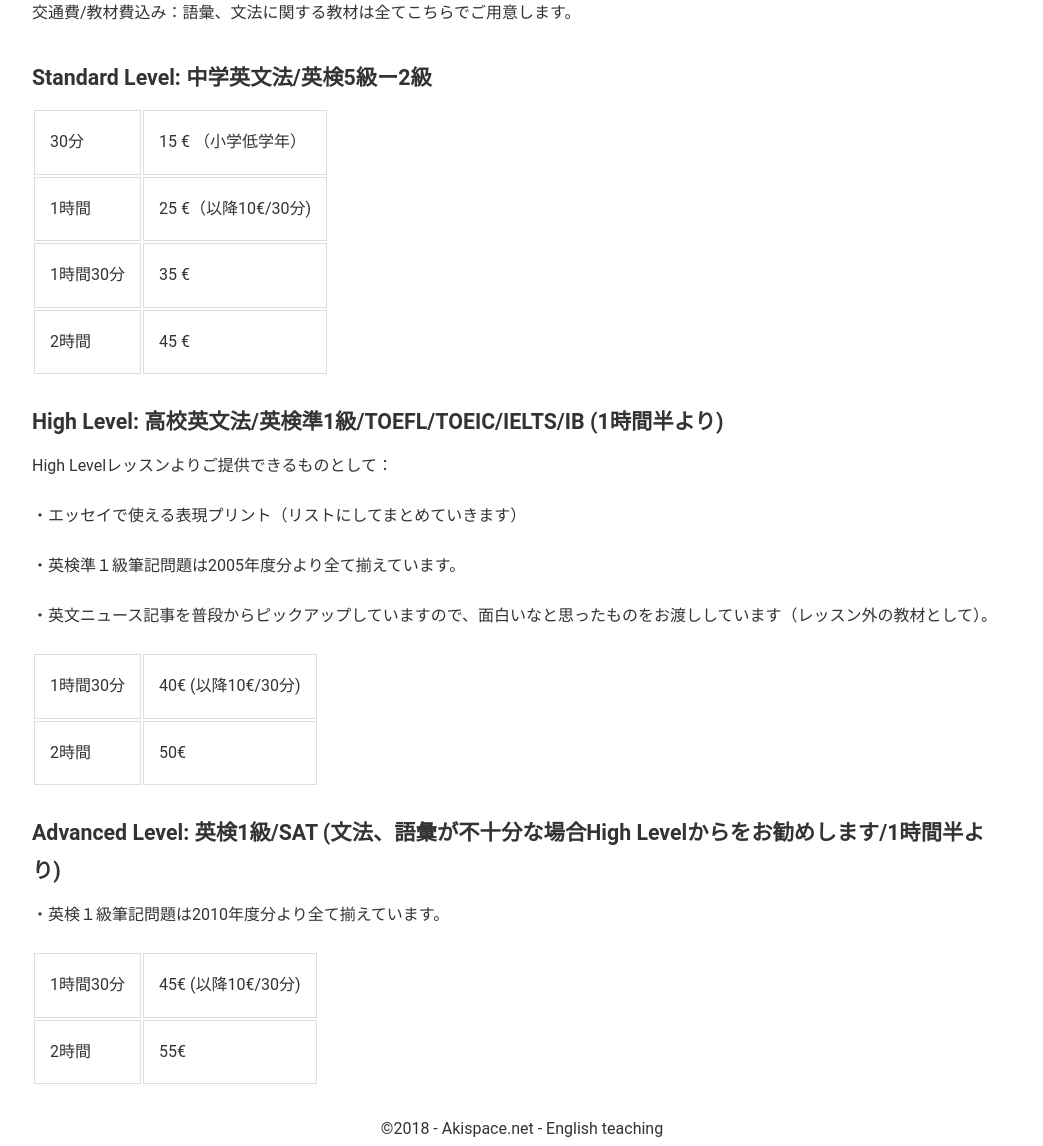
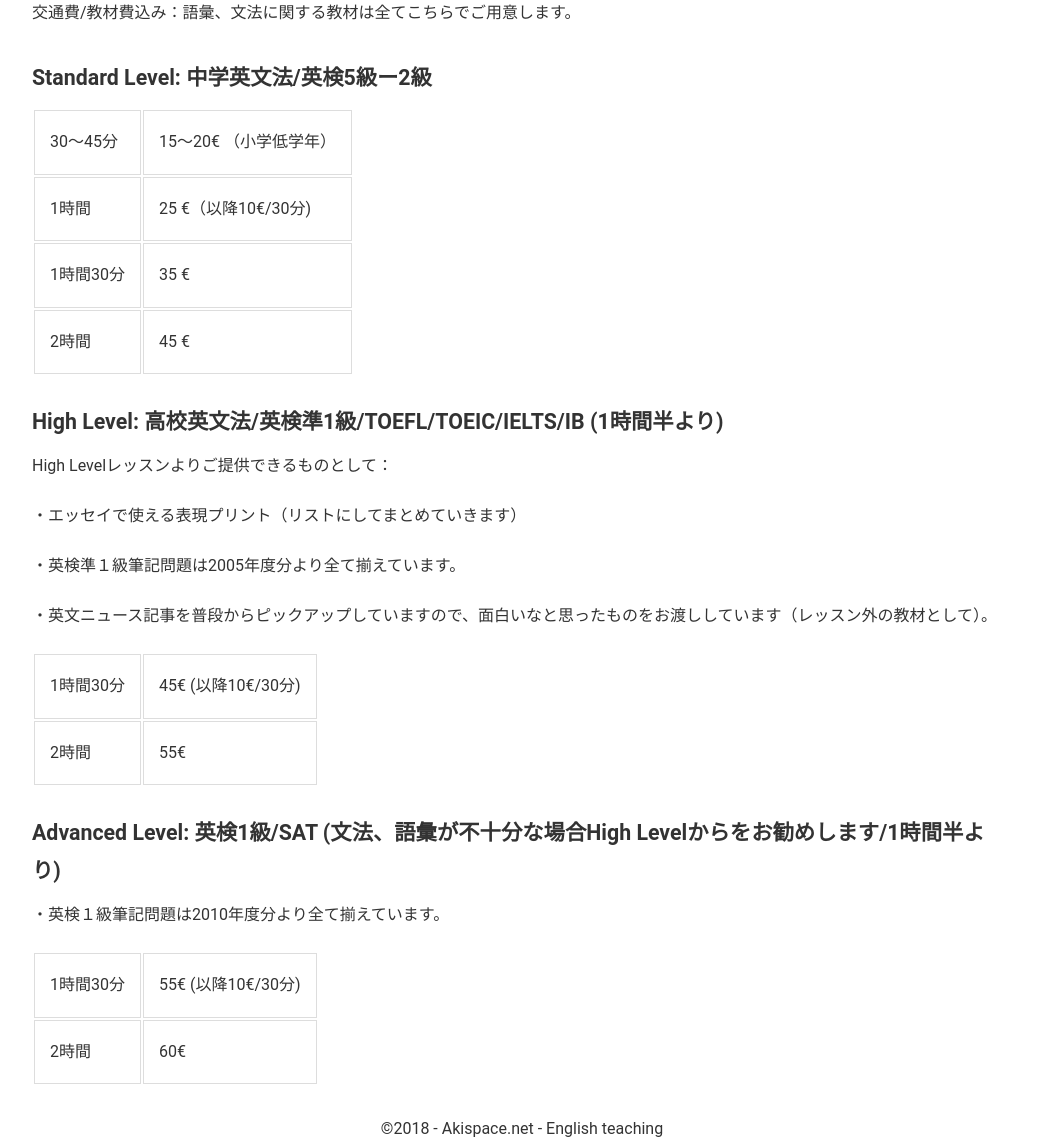
Before and after one commit to phocean/akispace, a Jekyll site: the page built from 50_hour_fees.md, in a window 1280 px wide. Shown: the part 428-1574 px from the top of the page, without its empty margins (118-1161 px from the left). Built offline with Jekyll 4.4.1, drawn with Linux system fonts in a browser that asks for light colours.

Commit message:
Update 50_hour_fees.md
lesson fees are modified

```diff
--- a/50_hour_fees.md
+++ b/50_hour_fees.md
@@ -21,7 +21,7 @@ permalink: fees.html
 
 ### Standard Level: 中学英文法/英検5級ー2級
 
-|   30分 |   15 € （小学低学年）    |
+|   30〜45分 |   15〜20€ （小学低学年）    |
 |   1時間    |    25 €（以降10€/30分)  |
 |   1時間30分  |   35 €    |
 |   2時間     |   45 €     |
@@ -37,12 +37,12 @@ High Levelレッスンよりご提供できるものとして：
 
 ・英文ニュース記事を普段からピックアップしていますので、面白いなと思ったものをお渡ししています（レッスン外の教材として）。
 
-|   1時間30分  |   40€ (以降10€/30分) |
-|   2時間     |   50€ |
+|   1時間30分  |   45€ (以降10€/30分) |
+|   2時間     |   55€ |
 
 ### Advanced Level: 英検1級/SAT  (文法、語彙が不十分な場合High Levelからをお勧めします/1時間半より)
 
 ・英検１級筆記問題は2010年度分より全て揃えています。
 
-|   1時間30分  |   45€ (以降10€/30分) |
-|   2時間     |   55€     |
+|   1時間30分  |   55€ (以降10€/30分) |
+|   2時間     |   60€     |
```
